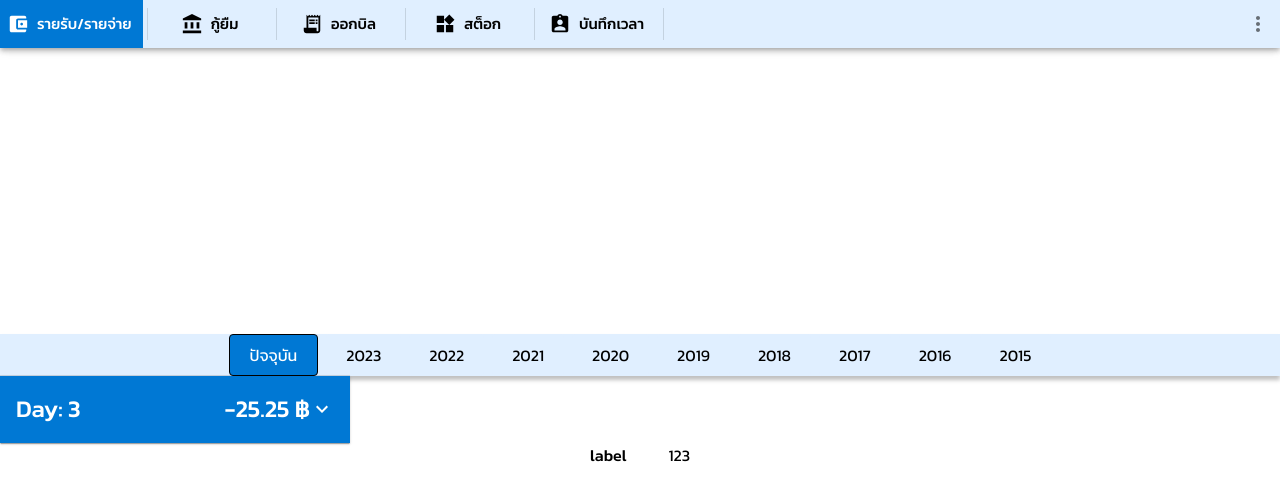
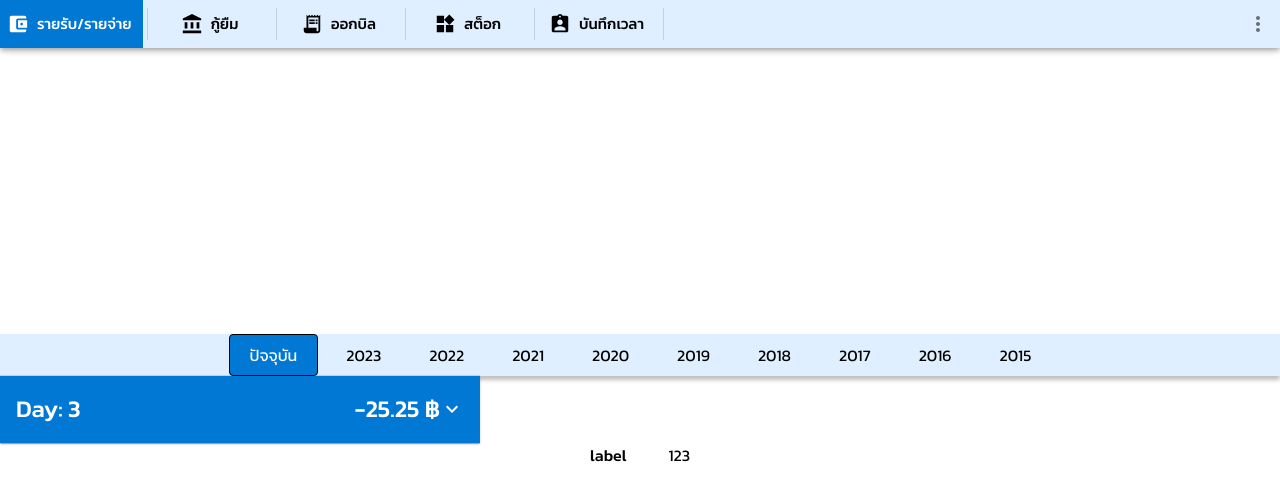
Before and after one commit to NuttaScholar/SmartBiz, a React (Vite) app: page / in a window 1280 px wide. Shown: the top 500 px of the page. Built offline with nearby package versions, Linux system fonts and the light colour scheme.

Commit message:
Format DailyTotal component

```diff
--- a/src/component/Atoms/Text_Money.tsx
+++ b/src/component/Atoms/Text_Money.tsx
@@ -1,44 +1,37 @@
-import React from 'react'
-import { Box, SxProps, Theme, Typography } from "@mui/material";
+import React from "react";
+import { SxProps, Theme, Typography } from "@mui/material";
 
 /**************************************************** */
 //  Style
 /**************************************************** */
-const field: React.CSSProperties = {
-  width: "100%",
-  height: "100%",
-  display: "flex",
-  justifyContent: "space-between",
-}
 
-const textp: React.CSSProperties = {
-
-  fontSize: "24px",
-  fontWeight: 500,
-  margin: 0,
-  padding: 0,
-}
 /**************************************************** */
 //  Interface
 /**************************************************** */
-export interface TextMoneyPropS {
-  Day: number,
-  Money: number
+export interface myProps {
+  value?: number;
+  sx?: SxProps<Theme>;
 }
 /**************************************************** */
 //  Component
 /**************************************************** */
-const Text_Money: React.FC<TextMoneyPropS> = (props) => {
+const Text_Money: React.FC<myProps> = (props) => {
+  /* Local Variable */
+  const value = props.value || 0;
+  /* Local Function */
   const formatMoney = (amount: number) => {
-    return new Intl.NumberFormat('en-US', { minimumFractionDigits: 2, maximumFractionDigits: 2 }).format(amount);
+    return new Intl.NumberFormat("en-US", {
+      minimumFractionDigits: 2,
+      maximumFractionDigits: 2,
+    }).format(amount);
   };
+  /* Return */
+  return (
+    <Typography sx={props.sx}>
+      {value > 0 && "+"}
+      {formatMoney(value)} ฿
+    </Typography>
+  );
+};
 
-  return (
-    <Box sx={field}>
-      <Typography sx={textp}>Day: {props.Day}</Typography>
-      <Typography style={textp}>{(props.Money > 0)&& "+"}{formatMoney(props.Money)} ฿</Typography>
-    </Box>
-  )
-}
-
-export default Text_Money
+export default Text_Money;
--- a/src/component/Molecules/DailyTotal.tsx
+++ b/src/component/Molecules/DailyTotal.tsx
@@ -1,23 +1,45 @@
-import React from 'react'
-import AccordionSummary from '@mui/material/AccordionSummary';
-import ExpandMoreIcon from '@mui/icons-material/ExpandMore';
+import React from "react";
+import AccordionSummary from "@mui/material/AccordionSummary";
+import ExpandMoreIcon from "@mui/icons-material/ExpandMore";
 
-import Text_Money, { TextMoneyPropS } from '../Atoms/Text_Money';
+import Text_Money from "../Atoms/Text_Money";
+import { SxProps, Theme, Typography } from "@mui/material";
 
 /**************************************************** */
 //  Style
 /**************************************************** */
-const AccordionSummaryBox: React.CSSProperties = {
-  width: "350px",
+const AccordionSummaryBox: SxProps<Theme> = {
+  maxWidth: "480px",
+  minWidth: "300px",
+  width: "100%",
   height: "67px",
-  background: "#0078D4",
-  color: "white"
+  bgcolor: "primary.main",
+  color: "white",
+  display: "flex",
+};
+const textp: React.CSSProperties = {
+  fontSize: "24px",
+  fontWeight: 500,
+  margin: 0,
+  padding: 0,
+};
+/**************************************************** */
+//  Type
+/**************************************************** */
+export type dailyTotal_t = {
+  day: number;
+  money: number;
+};
+/**************************************************** */
+//  Interface
+/**************************************************** */
+interface myProps {
+  value: dailyTotal_t;
 }
-
 /**************************************************** */
 //  Component
 /**************************************************** */
-const DailyTotal: React.FC<TextMoneyPropS> = (Props) => {
+const DailyTotal: React.FC<myProps> = (props) => {
   return (
     <AccordionSummary
       sx={AccordionSummaryBox}
@@ -31,12 +53,12 @@ const DailyTotal: React.FC<TextMoneyPropS> = (Props) => {
       aria-controls="panel1-content"
       id="panel1-header"
     >
-      <Text_Money
-        Day={Props.Day}
-        Money={Props.Money}
-      />
+      <Typography sx={{ ...textp, flexGrow: 1 }}>
+        Day: {props.value.day}
+      </Typography>
+      <Text_Money sx={textp} value={props.value.money} />
     </AccordionSummary>
-  )
-}
+  );
+};
 
-export default DailyTotal
+export default DailyTotal;
--- a/src/component/Molecules/DailyTotalList.tsx
+++ b/src/component/Molecules/DailyTotalList.tsx
@@ -7,7 +7,9 @@ import TransactionDetail, { transactionProp } from './TransactionDetail';
 /* Style */
 
 const AccordionBox: React.CSSProperties = {
-  width: "350px"
+  maxWidth: "480px",
+  minWidth: "300px",
+  width: "100%",
 }
 
 /* Style */
@@ -41,7 +43,7 @@ const DailyTotalList: React.FC<DailyTotalListProps> = (Props) => {
     <Accordion
       sx={AccordionBox}
     >
-      <DailyTotal Day={dateNumber} Money={totalMoney} />
+      <DailyTotal value={{day: dateNumber, money: totalMoney}} />
 
       {transactions.map((transaction, index) => (
         <TransactionDetail
```
